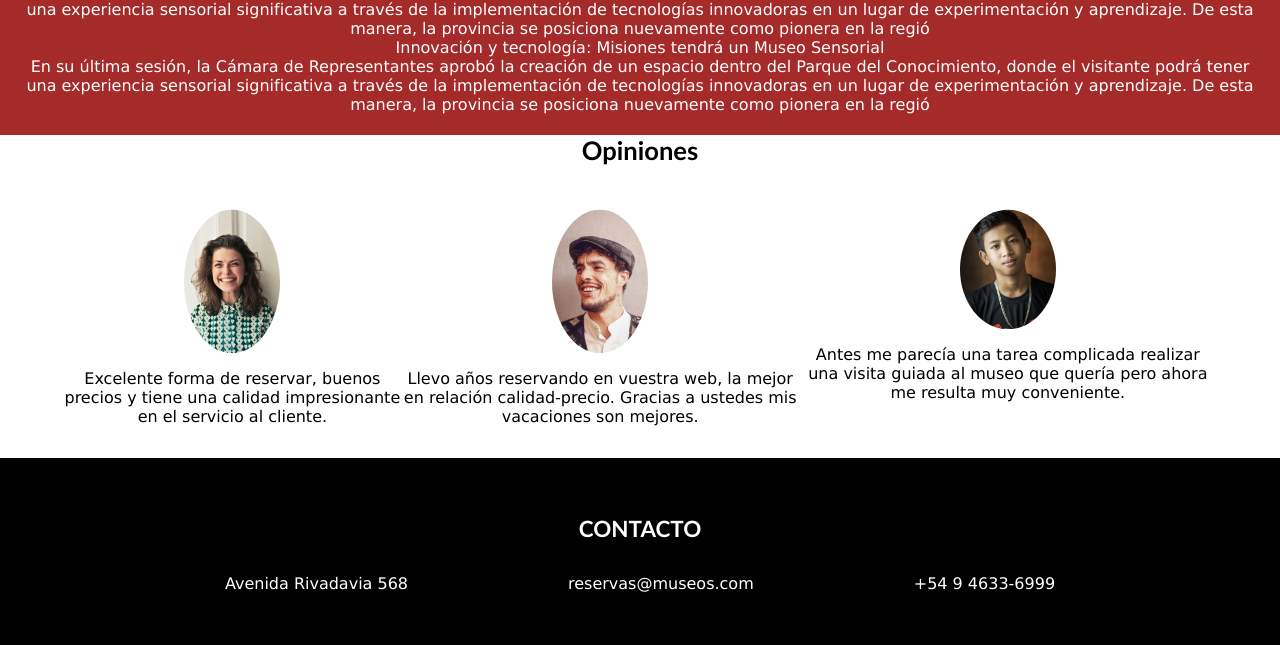
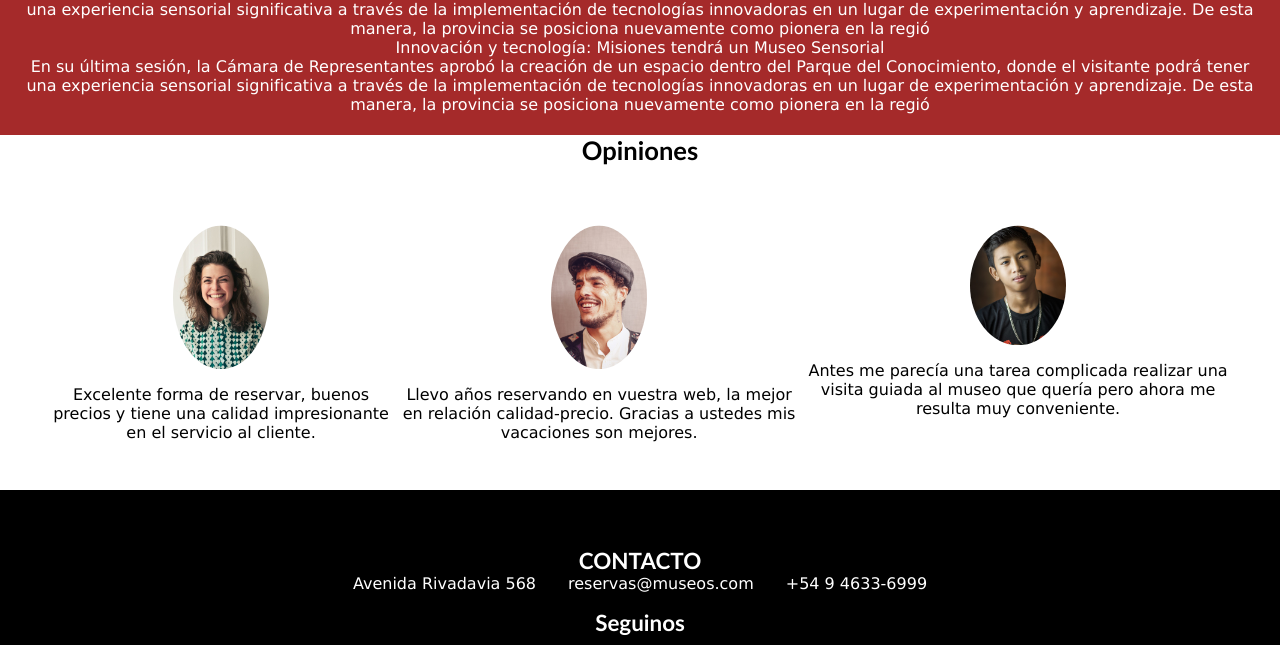
Before and after one commit to LucianoBerredo/tp1_codoacodo, a plain HTML site: page index.html in a window 1280 px wide. Shown: the part 4313-4958 px from the top of the page. Drawn offline with Linux system fonts and the light colour scheme.

Commit message:
modificaciones style

```diff
--- a/style.css
+++ b/style.css
@@ -253,12 +253,6 @@ form input {
 
 }
 
-#Opiniones {
-    padding: 2rem 4rem;
-    display: flex;
-
-}
-
 .Opiniones_grid {
     padding: 1rem 1rem;
     display: grid;
@@ -292,11 +286,20 @@ form input {
     padding-top: 1rem;
 }
 
+@media (min-width: 426px) {
+
+    #Opiniones {
+        display: flex;
+        padding: 3rem;
+    }
+
     .container_contacto {
         display: flex;
         justify-content: center;
     }
 
     .container_contacto p {
-        padding: 2rem 5rem;
+        padding: 0rem 1rem;
     }
+
+}
```
Lines whose indentation alone changed are shown as unchanged.
